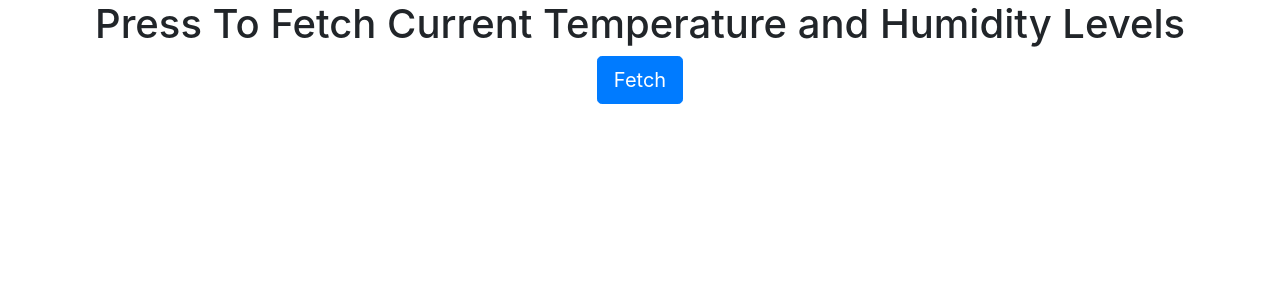
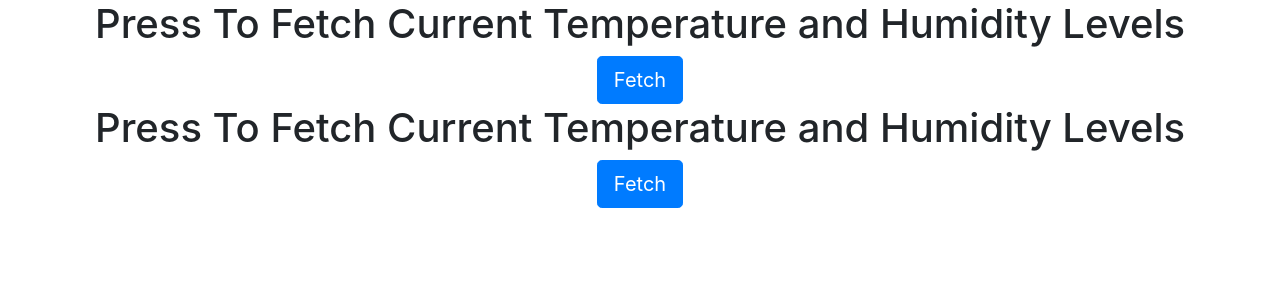
Before and after one commit to jackparsonss/Home-Webserer-API, a Flask app: template templates/fetchData.html in a window 1280 px wide. Shown: the top 300 px of the page. Run offline with Flask 2, Linux system fonts and the light colour scheme; the template is opened without the code that fills it, so the values that code supplies are empty; some libraries are stand-ins or nearby versions.

Commit message:
test fetch request

```diff
--- a/API/views.py
+++ b/API/views.py
@@ -6,7 +6,7 @@
 
 @views.route('/')
 def home():
-    return render_template("fetchData.html")
+    return render_template("index.html")
 
 
 class Sensor(Resource):
--- a/templates/index.html
+++ b/templates/index.html
@@ -40,5 +40,19 @@
       src="{{ url_for('static', filename='index.js') }}"
     ></script>
 
+    <script>
+      function getData(){
+        fetch('/api/get-data')
+        .then(response => response.json())
+        .then(data => console.log(data));
+      }
+    </script>
+
+    <div align="center">
+      <h1>Press To Fetch Current Temperature and Humidity Levels</h1>
+      <button type="button" class="btn btn-primary btn-lg" onClick="getData()">
+          Fetch
+      </button>
+    </div>
   </body>
 </html>
```
